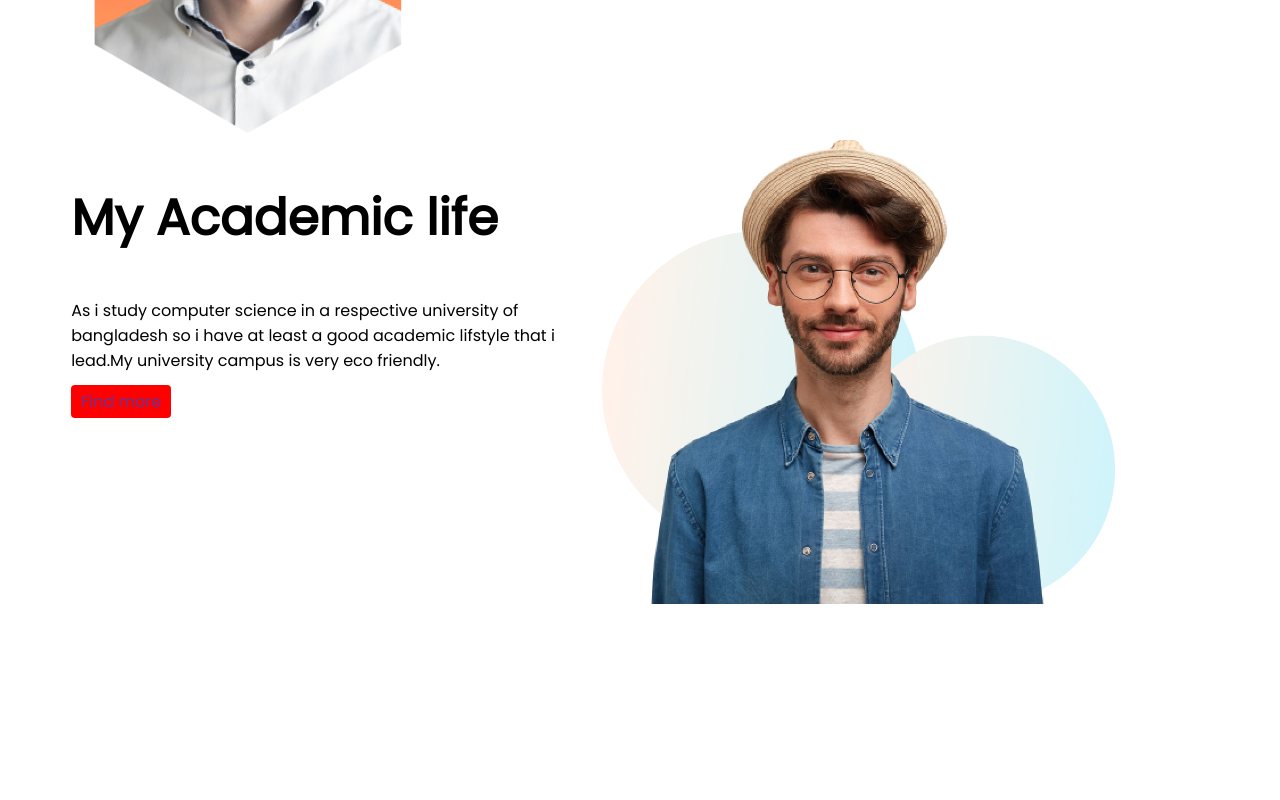
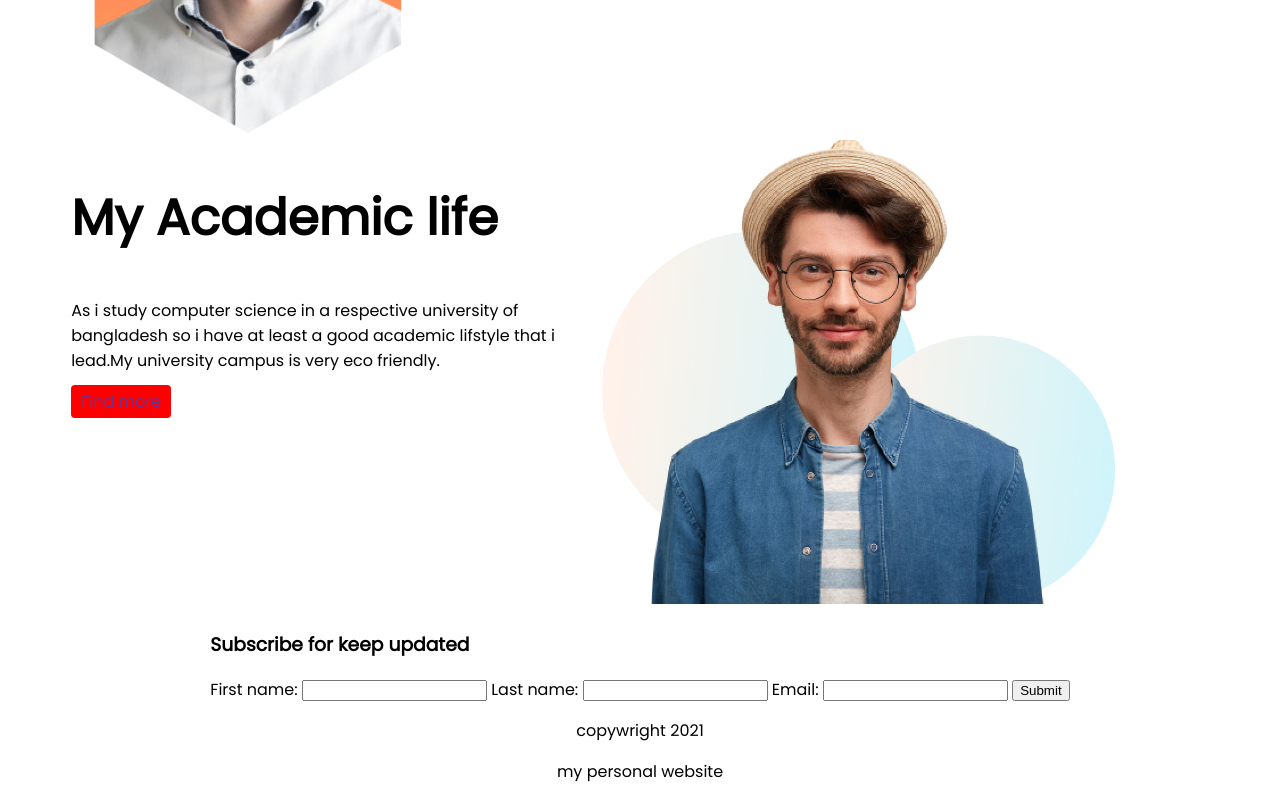
Before and after one commit to salmanchy/06-01-2022, a plain HTML site: page index.html in a window 1280 px wide. Shown: the part 1652-2452 px from the top of the page. Before the commit the page ends 2271 px from the top, so only its background shows below. Drawn offline with Linux system fonts and the light colour scheme.

Commit message:
totally done

```diff
--- a/index.html
+++ b/index.html
@@ -94,5 +94,30 @@
             </div>
         </section>
 
+        <section class="lastpart">
+
+           <div>
+
+            <div>
+                <h3 class="lastpart">Subscribe for keep updated</h3>
+
+                    </div>
+                <div class="lastpart">
+                    <form method="post">
+                        <label>First name: <input type="text" name="username"></label>
+                        <label>Last name: <input type="password" name="userpass"></label>
+                        <label>Email: <input type="email" name="Email"></label>
+                        <input type="submit" value="Submit">
+                    </form>
+                </div>
+
+           </div>
+        </section>
+
+        <footer>
+            <p>copywright 2021</p>
+            <p>my personal website</p>
+        </footer>
+
 </body>
 </html>
--- a/style.css
+++ b/style.css
@@ -85,3 +85,9 @@ section {
   border-image-slice: 1;
   border-radius: auto;
 }
+.lastpart {
+  justify-content: center;
+}
+footer p {
+  text-align: center;
+}
```
